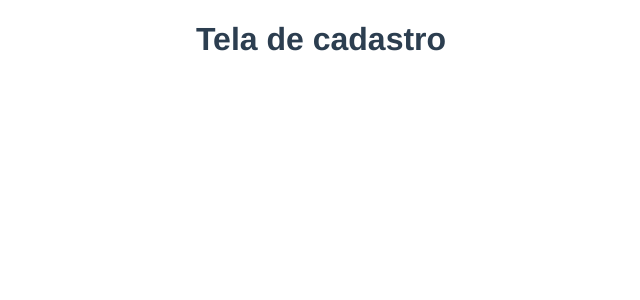
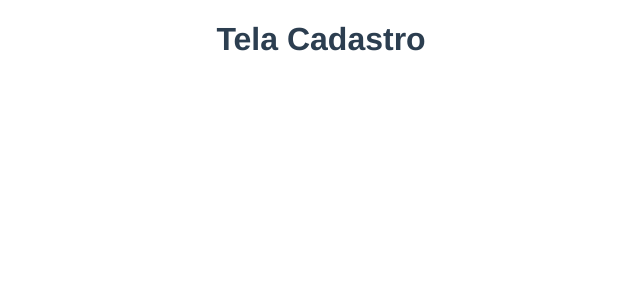
Before and after one commit to luanaflorencio/provocare, a Vue app: page /register in a window 1280 px wide. Shown: the top 300 px of the page, without its empty margins (319-959 px from the left). Built offline with nearby package versions, Linux system fonts and the light colour scheme.

Commit message:
Branch de cadastro

```diff
--- a/src/App.vue
+++ b/src/App.vue
@@ -1,5 +1,4 @@
 <template>
-
   <router-view/>
 </template>
 
--- a/src/views/Register.vue
+++ b/src/views/Register.vue
@@ -1,6 +1,6 @@
 <template>
 <div class="register"></div>
-    <h1>Tela de cadastro</h1>
+    <h1>Tela Cadastro</h1>
 </template>
 
 <script>
```
